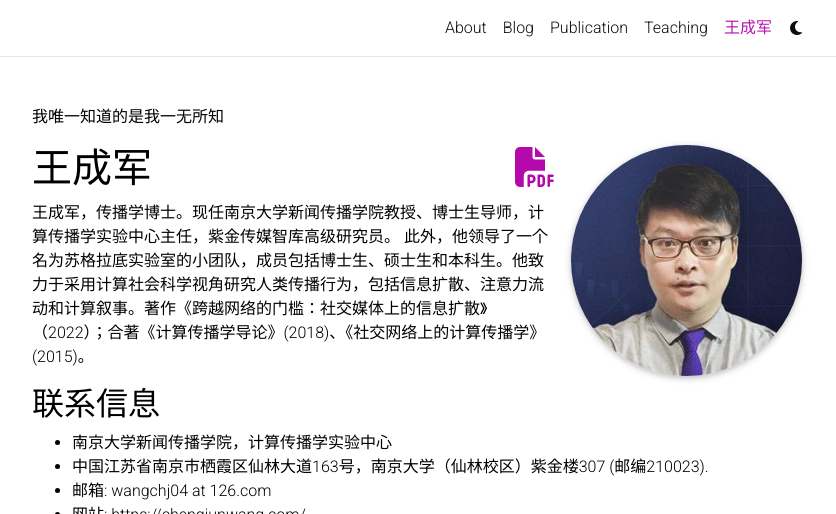
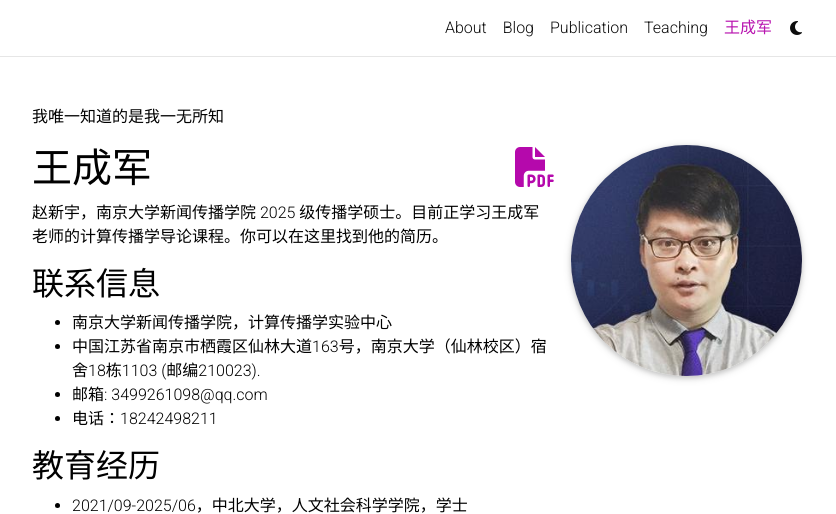
Before and after one commit to zhaoxinyu0602/zhaoxinyu0602.GitHub.io, a Jekyll site: the page built from _pages/中文.md, in a window 1280 px wide and 1400 px high, cut to the strip 0-514 px from the top of the window. Shown: the whole strip, without its empty margins (223-1059 px from the left). Built offline with Jekyll 4.4.1, drawn with Linux system fonts in a browser that asks for light colours; full-size pictures stand in for the smaller copies a plugin makes; comment, search, counter and statistics services are not loaded; a style sheet for code colours, icons or effects is not loaded; some of the changed text lies outside the part shown.

Commit message:
Update 中文.md

```diff
--- a/_pages/中文.md
+++ b/_pages/中文.md
@@ -20,28 +20,16 @@
 
 <h1 class="post-title">{{ page.title }} {% if page.cv_pdf %}<a href="{{ page.cv_pdf | prepend: 'assets/pdf/' | relative_url}}" target="_blank" rel="noopener noreferrer" class="float-right"><i class="fas fa-file-pdf"></i></a>{% endif %}</h1>
 
-
-王成军，传播学博士。现任南京大学新闻传播学院教授、博士生导师，计算传播学实验中心主任，紫金传媒智库高级研究员。 此外，他领导了一个名为苏格拉底实验室的小团队，成员包括博士生、硕士生和本科生。他致力于采用计算社会科学视角研究人类传播行为，包括信息扩散、注意力流动和计算叙事。著作《跨越网络的门槛：社交媒体上的信息扩散》（2022）；合著《计算传播学导论》(2018)、《社交网络上的计算传播学》(2015)。
+赵新宇，南京大学新闻传播学院 2025 级传播学硕士。目前正学习王成军老师的计算传播学导论课程。你可以在这里找到他的简历。
 
 ## 联系信息
 - 南京大学新闻传播学院，计算传播学实验中心
-- 中国江苏省南京市栖霞区仙林大道163号，南京大学（仙林校区）紫金楼307 (邮编210023).
-- 邮箱: wangchj04 at 126.com
-- 网站: https://chengjunwang.com/
-- ORCID: 0000-0002-9507-2888
+- 中国江苏省南京市栖霞区仙林大道163号，南京大学（仙林校区）宿舍18栋1103 (邮编210023).
+- 邮箱: 3499261098@qq.com
+- 电话：18242498211
 
 ## 教育经历
-- 2010/09-2014/10，香港城市大学，媒体与传播系，博士
-- 2008/09-2010/06，北京大学，新闻与传播学院，硕士
-- 2004/09-2008/06，兰州大学，新闻与传播学院，学士
-- 2012/02-2012/06，学术访问, 澳大利亚国立大学，人口与社会研究中心
-
-## 职业经历
-- 2017/12-现在，南京大学，新闻传播学院，副教授
-- 2014/11-2017/12，南京大学，新闻传播学院，助理研究员
-- 2010/09-现在，香港城市大学媒体与传播系,互联网挖掘实验室, 研究员
-- 2014/03-2014/09, 腾讯公司，知识发现小组，实习
-
+- 2021/09-2025/06，中北大学，人文社会科学学院，学士
 
 <a href="https://github.com/SocratesClub/SocratesClub.github.io/edit/master/_pages/%E4%B8%AD%E6%96%87.md">
   <img src="https://user-images.githubusercontent.com/543384/192227995-fdb3a693-2f68-4dc4-b9bd-06053066322f.png" width = "800" align="middle" />
```
